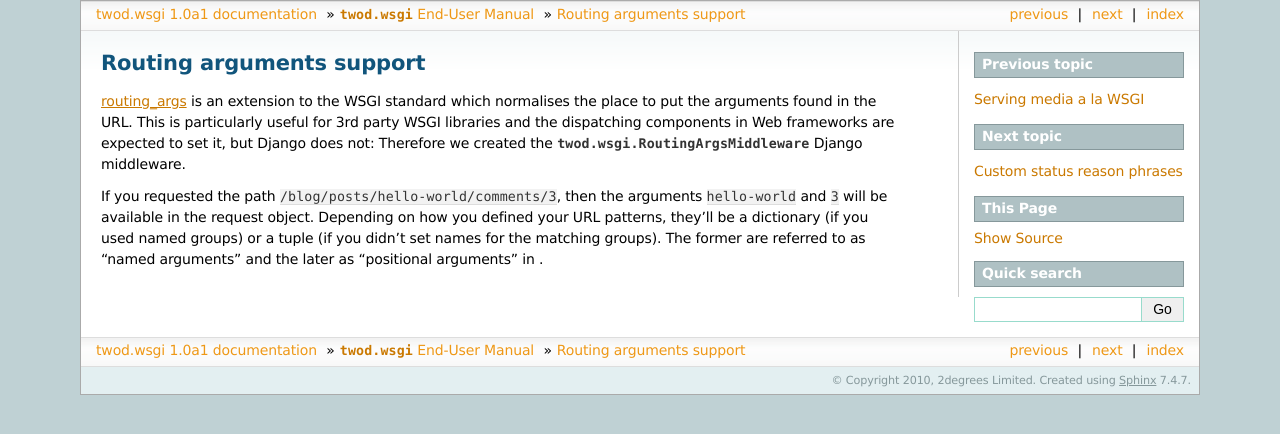
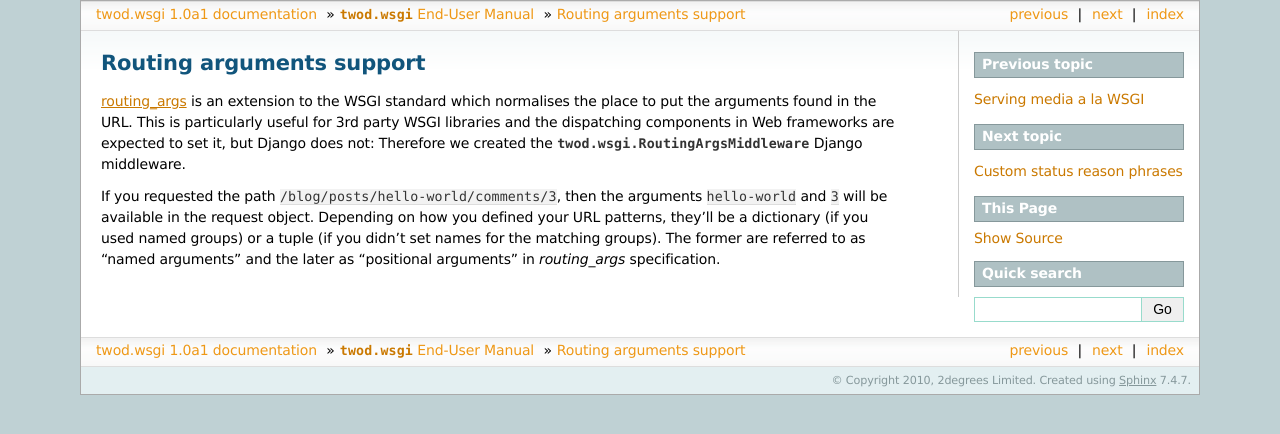
Before and after one commit to 2degrees/django-wsgi, a Sphinx documentation site: the page built from docs/source/manual/routing-args.rst, in a window 1280 px wide. Shown: the top 434 px of the page. Built offline with Sphinx 7.4.7, drawn with Linux system fonts in a browser that asks for light colours.

Commit message:
Typo fixed

```diff
--- a/docs/source/manual/routing-args.rst
+++ b/docs/source/manual/routing-args.rst
@@ -14,4 +14,4 @@
 Depending on how you defined your URL patterns, they'll be a dictionary (if you
 used named groups) or a tuple (if you didn't set names for the matching groups).
 The former are referred to as "named arguments" and the later as "positional
-arguments" in .
+arguments" in *routing_args* specification.
```
